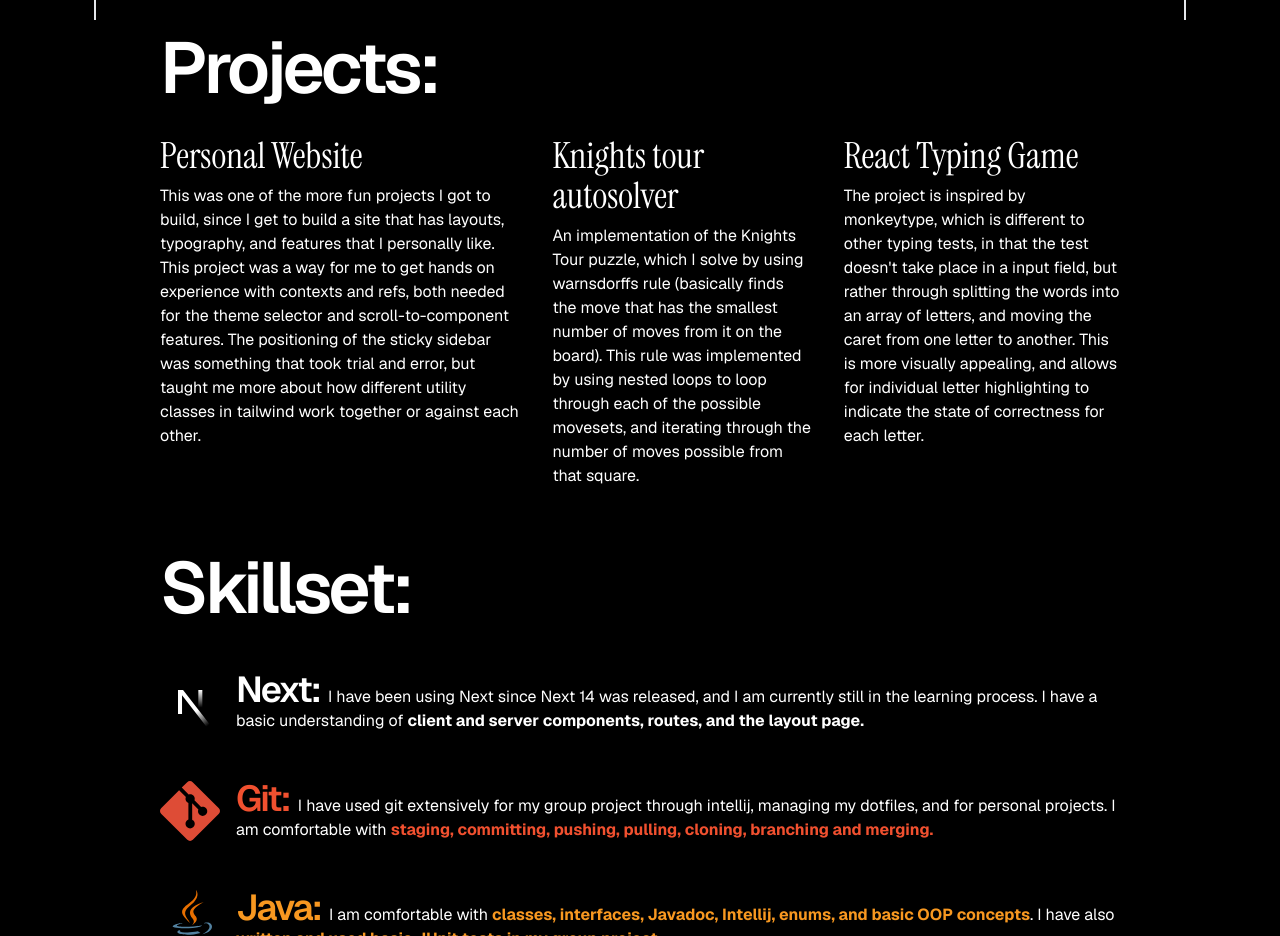
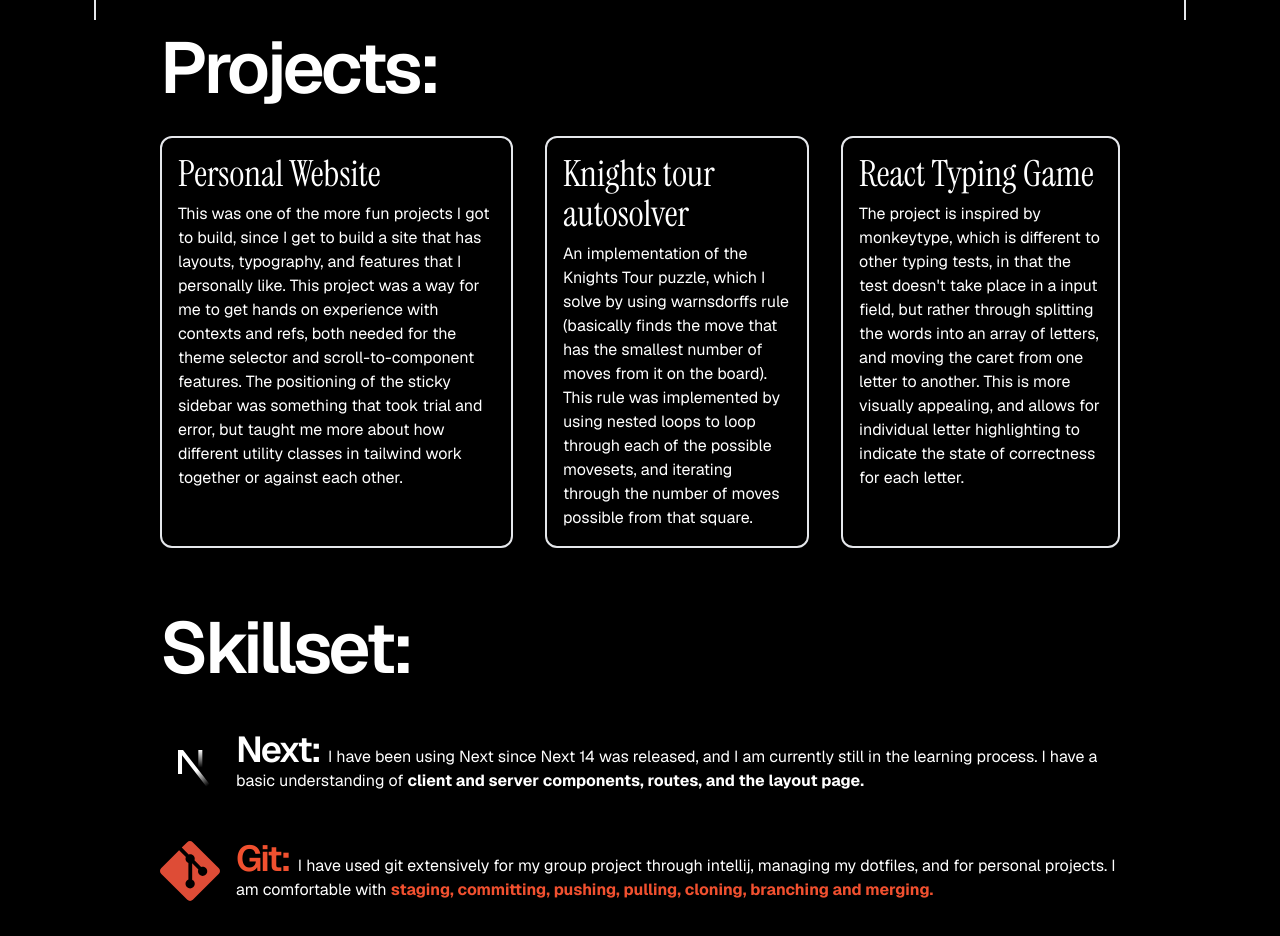
Before and after one commit to NaokiTM/portfolio-site, a Next.js app: page / in a window 1280 px wide. Shown: the part 780-1716 px from the top of the page. Built offline with nearby package versions, Linux system fonts and the light colour scheme.

Commit message:
Added visible borders to each project card

```diff
--- a/src/app/components/content/Projects.tsx
+++ b/src/app/components/content/Projects.tsx
@@ -15,7 +15,7 @@ export default function Projects() {
 
           <div className='flex flex-col lg:flex-row lg:space-x-8 space-y-8 lg:space-y-0'>
             {projects.map((project, i) =>
-              <a key = {i} href = {project.ghlink} target="_blank" rel="noopener noreferrer" className='hover:scale-105 transition'>
+              <a key = {i} href = {project.ghlink} target="_blank" rel="noopener noreferrer" className='hover:scale-105 transition border-2 p-4 rounded-xl'>
                 <div className='flex flex-col'>
                   <div className={`${instrumentSerif.className} text-4xl mb-2`}>{project.title}</div>
                   <p>{project.description}</p>
```
